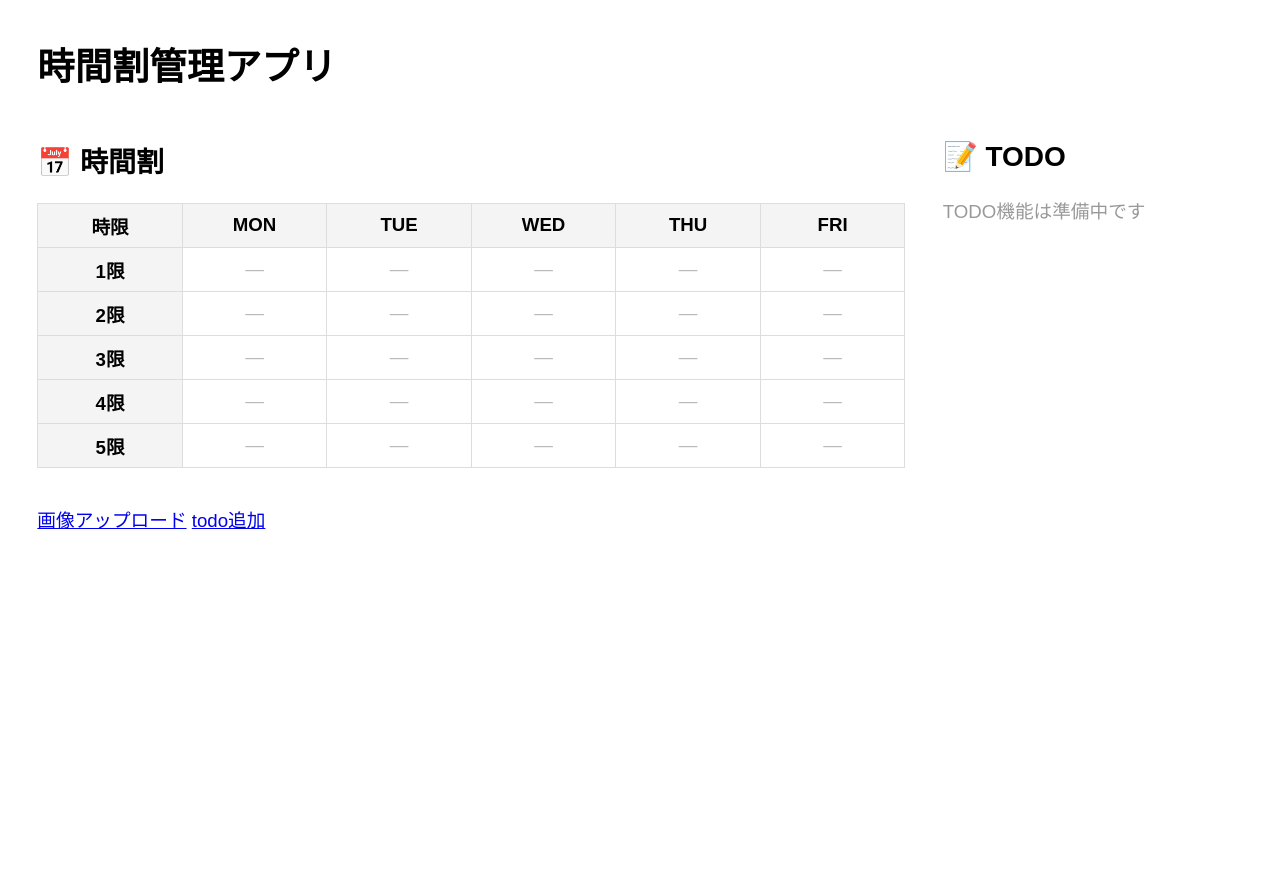
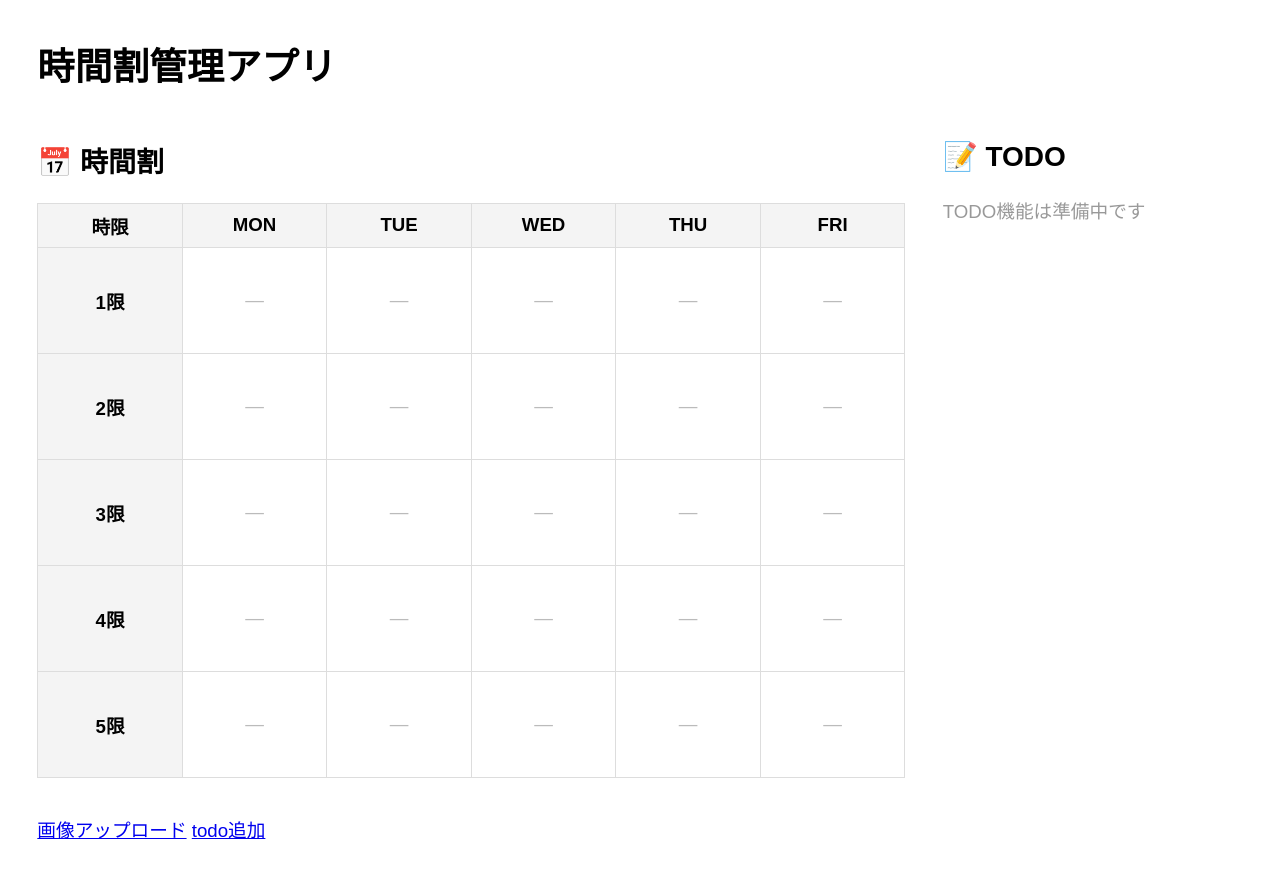
Before and after one commit to OOP2-2025-final-G11/ClassworkManager, a Flask app: page / in a window 1280 px wide. Before the commit the page ends 529 px from the top, so only its background shows below. Run offline with Flask 3, Linux system fonts and the light colour scheme; data that the repository does not hold is empty.

Commit message:
Update base-style.css

```diff
--- a/static/base-style.css
+++ b/static/base-style.css
@@ -106,3 +106,18 @@ th {
   font-size: 0.75rem;
   color: #666;
 }
+/* 曜日・時限ヘッダ（サイズはそのまま） */
+.timetable th {
+  padding: 8px;
+  height: auto;          /* 明示的に固定しない */
+  background-color: #f4f4f4;
+  text-align: center;
+}
+
+/* 授業セルだけ大きくする */
+.timetable td {
+  height: 85px;          /* ← 授業セルのみ */
+  padding: 10px;
+  vertical-align: middle;
+  text-align: center;
+}
```
